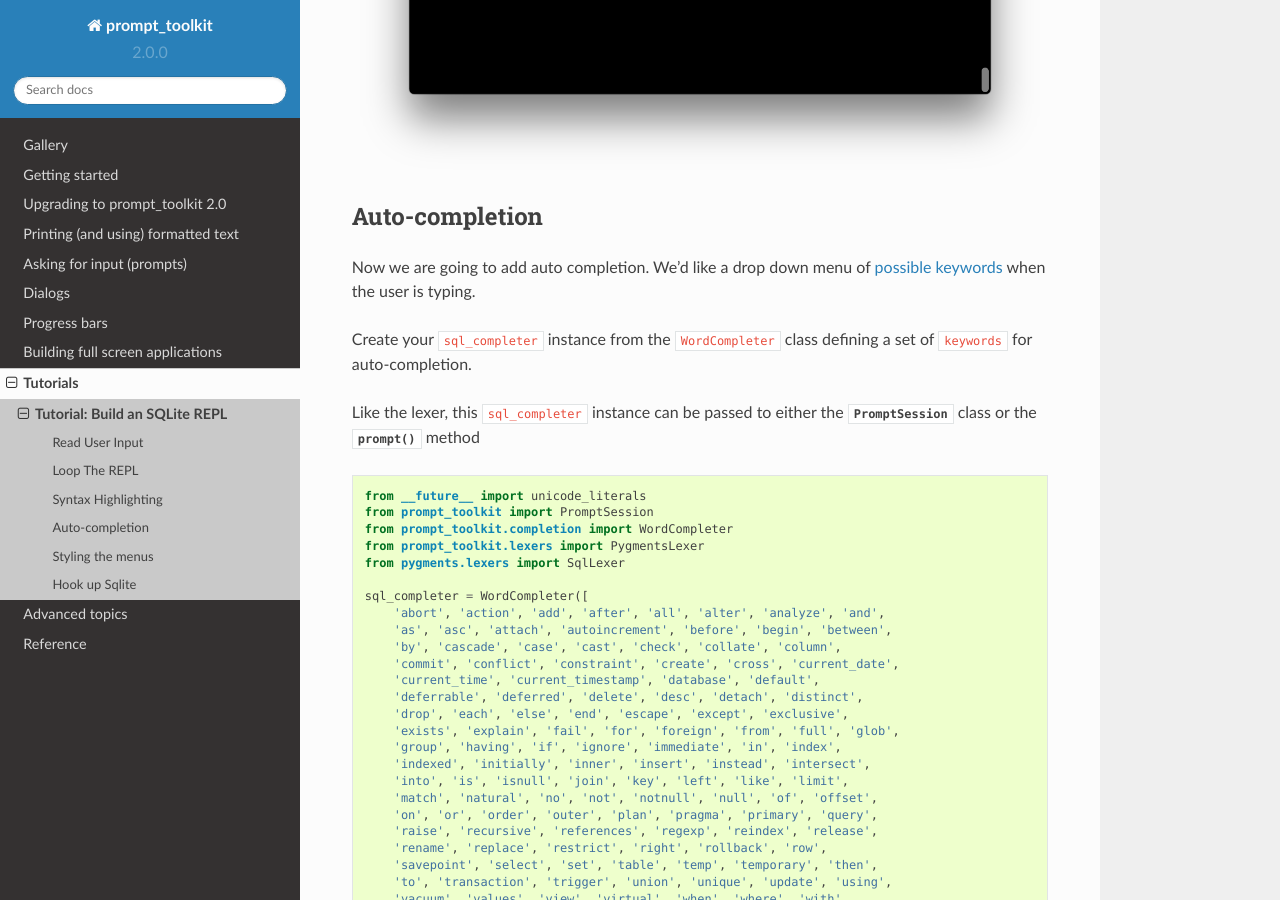
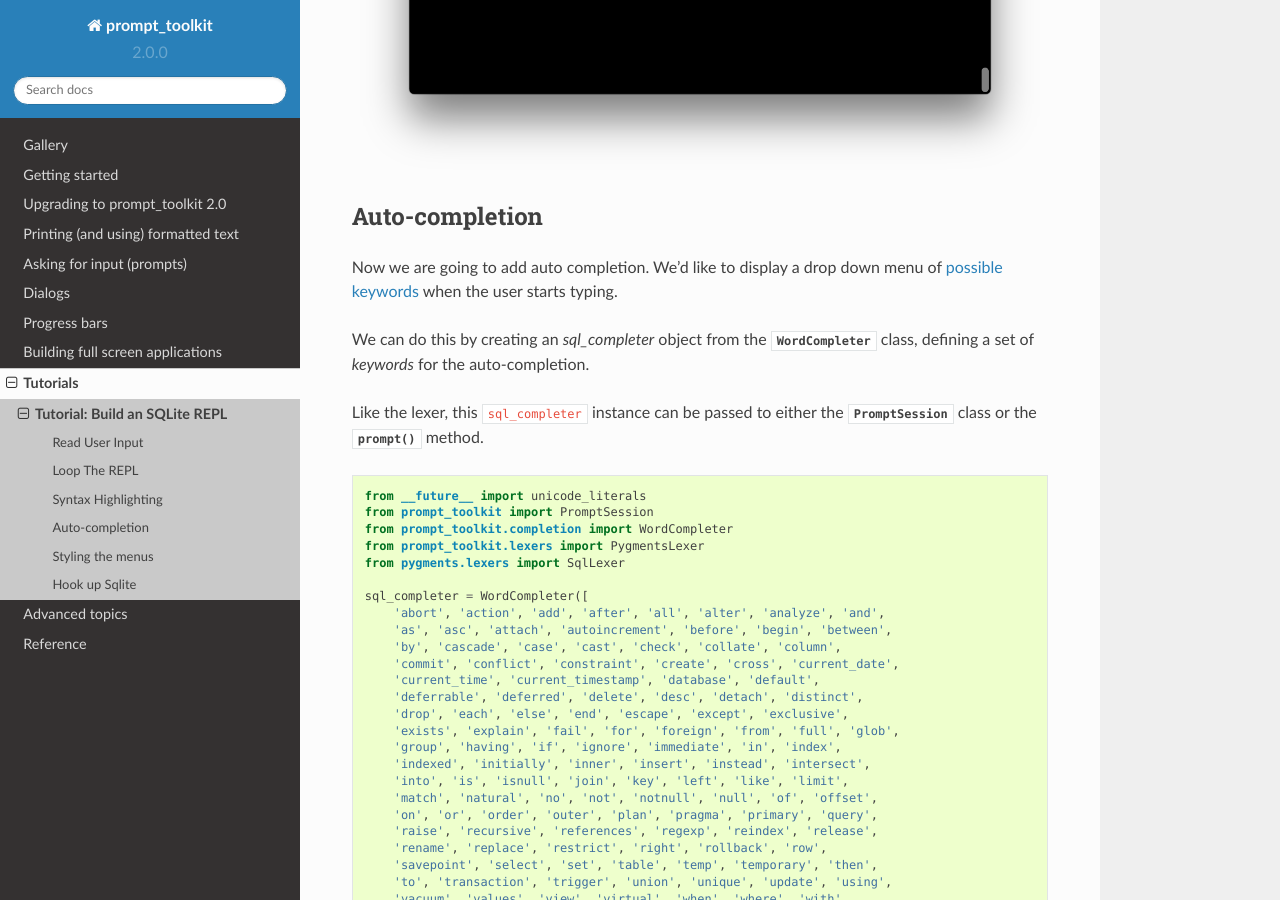
Before and after one commit to dbcli/pgcli, a Sphinx documentation site: the page built from docs/pages/tutorials/repl.rst, in a window 1280 px wide and 900 px high, scrolled down 3011 px. Built offline with Sphinx 7.4.7 and the Read the Docs theme 2.0.0, drawn with Linux system fonts in a browser that asks for light colours; some of the changed text lies outside the part shown.

Commit message:
Little improvements in SQLite tutorial.

```diff
--- a/docs/pages/tutorials/repl.rst
+++ b/docs/pages/tutorials/repl.rst
@@ -120,16 +120,17 @@ wrapped into a :class:`~prompt_toolkit.lexers.PygmentsLexer`.
 Auto-completion
 ---------------
 
-Now we are going to add auto completion. We'd like a drop down menu of
-`possible keywords <https://www.sqlite.org/lang_keywords.html>`_ when the user
-is typing.
+Now we are going to add auto completion. We'd like to display a drop down menu
+of `possible keywords <https://www.sqlite.org/lang_keywords.html>`_ when the
+user starts typing.
 
-Create your ``sql_completer`` instance from the ``WordCompleter`` class
-defining a set of ``keywords`` for auto-completion.
+We can do this by creating an `sql_completer` object from the
+:class:`~prompt_toolkit.completion.WordCompleter` class, defining a set of
+`keywords` for the auto-completion.
 
 Like the lexer, this ``sql_completer`` instance can be passed to either the
 :class:`~prompt_toolkit.shortcuts.PromptSession` class or the
-:meth:`~prompt_toolkit.shortcuts.PromptSession.prompt` method
+:meth:`~prompt_toolkit.shortcuts.PromptSession.prompt` method.
 
 .. code:: python
 
```
Also changed, not shown: other parts of docs/pages/tutorials/repl.rst (+1 -1 lines).
